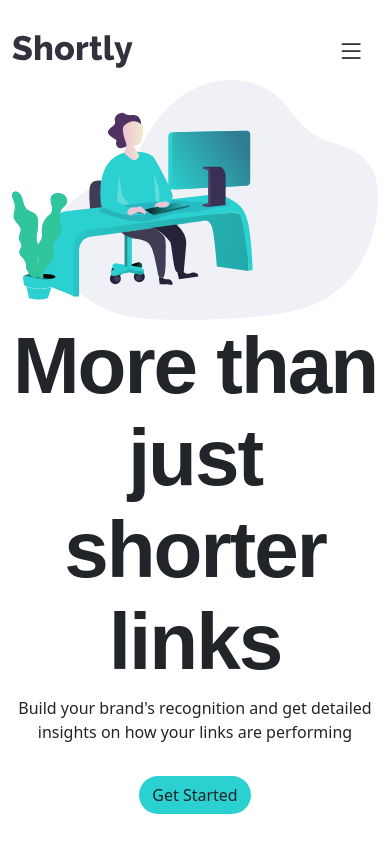
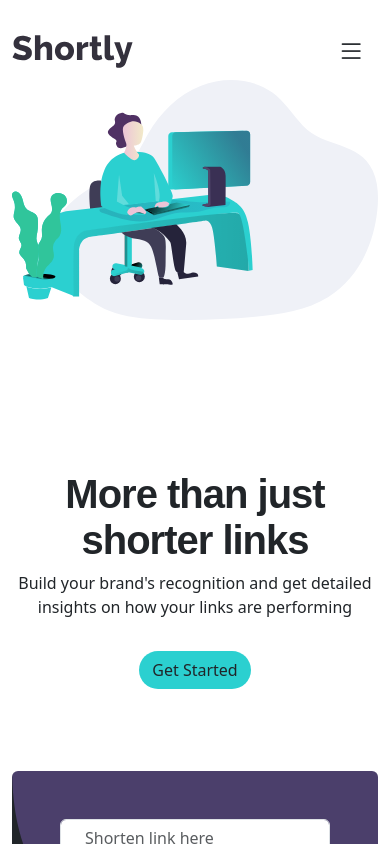
Before and after one commit to abdalsimam1-sketch/url-shortening-app, a React (Vite) app: page / in a window 390 px wide. Shown: the top 844 px of the page. Built offline with nearby package versions, Linux system fonts and the light colour scheme.

Commit message:
update : hero section font size on mobile

```diff
--- a/src/index.css
+++ b/src/index.css
@@ -88,10 +88,10 @@
 
 .text-1 {
   font-family: var(--text-family);
-  font-size: var(--text-1-size);
-  font-weight: var(--text-1-weight);
-  line-height: var(--text-1-line-height);
-  letter-spacing: var(--text-1-letter-spacing);
+  font-size: var(--text-2-size);
+  font-weight: var(--text-2-weight);
+  line-height: var(--text-2-line-height);
+  letter-spacing: var(--text-2-letter-spacing);
 }
 
 .text-2 {
@@ -229,4 +229,11 @@
   }
 }
 @media (min-width: 1024px) {
+  .text-1 {
+    font-family: var(--text-family);
+    font-size: var(--text-1-size);
+    font-weight: var(--text-1-weight);
+    line-height: var(--text-1-line-height);
+    letter-spacing: var(--text-1-letter-spacing);
+  }
 }
```
